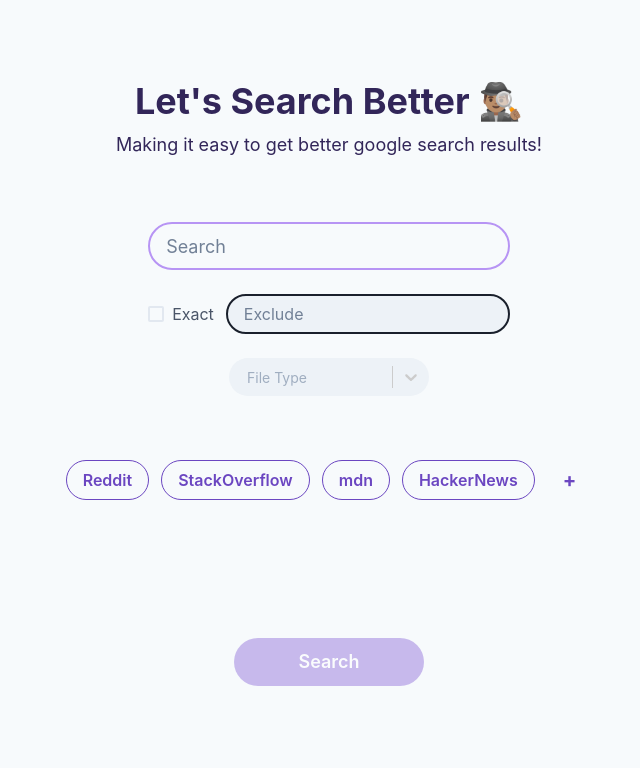
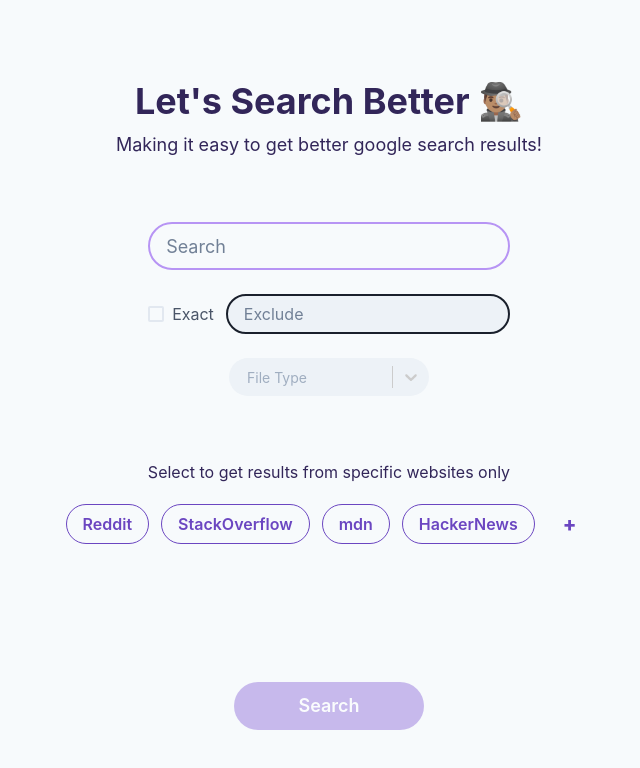
Before and after one commit to syedmehdiabbas/search-tool, a React (Vite) app: page / in a window 1280 px wide. Shown: the top 768 px of the page, without its empty margins (311-951 px from the left). Built offline with nearby package versions, Linux system fonts and the light colour scheme.

Commit message:
help text added alongsite websites button

```diff
--- a/src/Home/components/AddWebsite/index.jsx
+++ b/src/Home/components/AddWebsite/index.jsx
@@ -38,7 +38,12 @@ function AddWebsite() {
 
   return (
     <>
-      <Button fontWeight="bold" fontSize="xl" onClick={onOpen} variant="ghost">
+      <Button
+        fontWeight="extrabold"
+        fontSize="xl"
+        onClick={onOpen}
+        variant="ghost"
+      >
         +
       </Button>
       <Modal isOpen={isOpen} onClose={onClose}>
--- a/src/Home/components/Websites/index.jsx
+++ b/src/Home/components/Websites/index.jsx
@@ -1,5 +1,5 @@
 import React from "react";
-import { Button, ButtonGroup, Flex } from "@chakra-ui/react";
+import { Button, ButtonGroup, Flex, Text, VStack } from "@chakra-ui/react";
 import AddWebsite from "../AddWebsite";
 import useStore from "../../../store";
 
@@ -7,6 +7,10 @@ function Websites({ handleWebsiteClick, handleWebsiteRightClick }) {
   const websitesData = useStore((state) => state.websites);
   const allWebsites = Object.keys(websitesData);
   return (
+    <VStack spacing={5}>
+      <Text size="md" color="purple.900">
+        Select to get results from specific websites only
+      </Text>
       <ButtonGroup size="md" colorScheme="purple" variant="outline">
         <Flex flexWrap="wrap" gap={3} justify="center">
           {allWebsites.map((website) => (
@@ -24,6 +28,7 @@ function Websites({ handleWebsiteClick, handleWebsiteRightClick }) {
           <AddWebsite />
         </Flex>
       </ButtonGroup>
+    </VStack>
   );
 }
 
```
Lines whose indentation alone changed are shown as unchanged.
